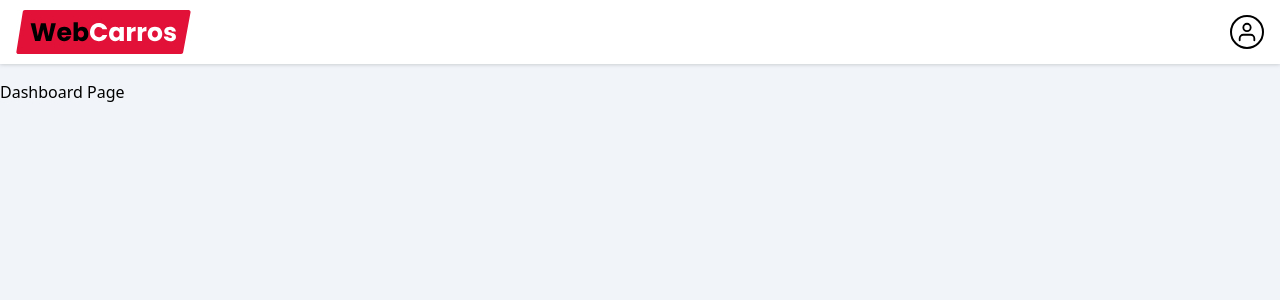
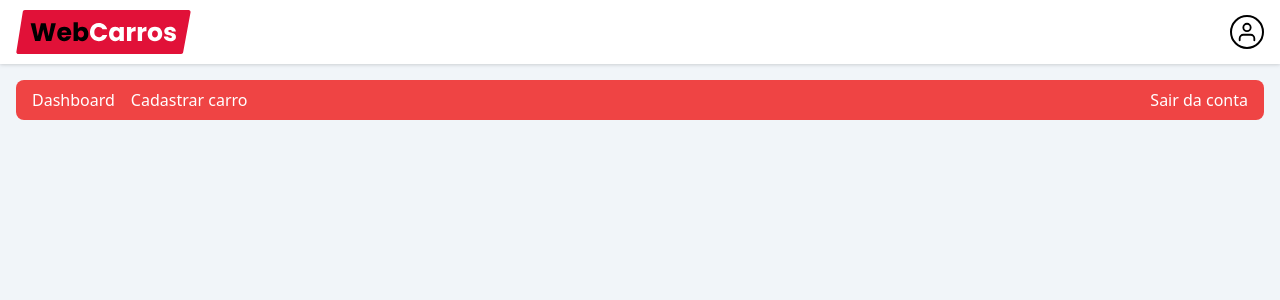
Before and after one commit to danielfelix45/car-sales-app-REACT, a React (Vite) app: page /dashboard in a window 1280 px wide. Shown: the top 300 px of the page. Built offline with nearby package versions, Linux system fonts and the light colour scheme; no server answers; sample sign-in values are in the browser's storage.

Commit message:
Add user update and dashboard header

```diff
--- /dev/null
+++ b/src/components/dashboardHeader/index.tsx
@@ -0,0 +1,25 @@
+import { Link } from "react-router-dom";
+import { signOut } from "firebase/auth";
+import { auth } from "../../services/firebaseConnection";
+
+export function DashboardHeader(){
+
+  async function handleLogout(){
+    await signOut(auth);
+  }
+
+  return(
+    <div className="w-full items-center flex h-10 bg-red-500 rounded-lg text-white font-medium gap-4 px-4 mb-4">
+      <Link to={'/dashboard'}>
+        Dashboard
+      </Link>
+      <Link to={'/dashboard/new'}>
+        Cadastrar carro
+      </Link>
+
+      <button className="ml-auto" onClick={handleLogout}>
+        Sair da conta
+      </button>
+    </div>
+  )
+}
--- a/src/contexts/AuthContext.tsx
+++ b/src/contexts/AuthContext.tsx
@@ -9,6 +9,8 @@
 type AuthContextDate = {
   signed: Boolean;
   loadingAuth: Boolean;
+  handleInfoUser: ({uid, name, email}: IUserProps) => void;
+  user: IUserProps | null;
 }
 
 interface IUserProps {
@@ -50,11 +52,21 @@
     }
   }, [])
 
+  function handleInfoUser({uid, name, email}: IUserProps){
+    setUser({
+      uid,
+      name,
+      email
+    })
+  }
+
   return(
     <AuthContext.Provider
     value={{
       signed: !!user,
       loadingAuth,
+      handleInfoUser,
+      user,
     }}
     >
       {children}
--- a/src/pages/dashboard/index.tsx
+++ b/src/pages/dashboard/index.tsx
@@ -1,8 +1,10 @@
+import { Container } from "../../components/container";
+import { DashboardHeader } from "../../components/dashboardHeader";
 
 export function Dashboard(){
   return(
-    <>
-      <h1>Dashboard Page</h1>
-    </>
+    <Container>
+      <DashboardHeader/>
+    </Container>
   )
 }
--- a/src/pages/register/index.tsx
+++ b/src/pages/register/index.tsx
@@ -1,3 +1,4 @@
+import { useContext, useEffect } from 'react';
 import { Link, useNavigate } from 'react-router-dom';
 import { Container } from '../../components/container';
 import { Input } from '../../components/input';
@@ -9,7 +10,7 @@
 
 import { auth } from '../../services/firebaseConnection';
 import { createUserWithEmailAndPassword, signOut, updateProfile } from 'firebase/auth';
-import { useEffect } from 'react';
+import { AuthContext } from '../../contexts/AuthContext';
 
 const schema = z.object({
   name: z.string().nonempty('O campo nome é obrigatório'),
@@ -21,7 +22,7 @@
 
 export function Register(){
   const navigate = useNavigate();
-
+  const {handleInfoUser} = useContext(AuthContext);
   const { register, handleSubmit, formState: {errors}} = useForm<FormData>({
     resolver: zodResolver(schema),
     mode: 'onChange'
@@ -40,6 +41,12 @@
     .then(async (user) => {
       await updateProfile(user.user, {
         displayName: data.name
+      })
+
+      handleInfoUser({
+        uid: user.user.uid,
+        name: data.name,
+        email: data.email
       })
 
       console.log("Cadastrado com sucesso!");
```
